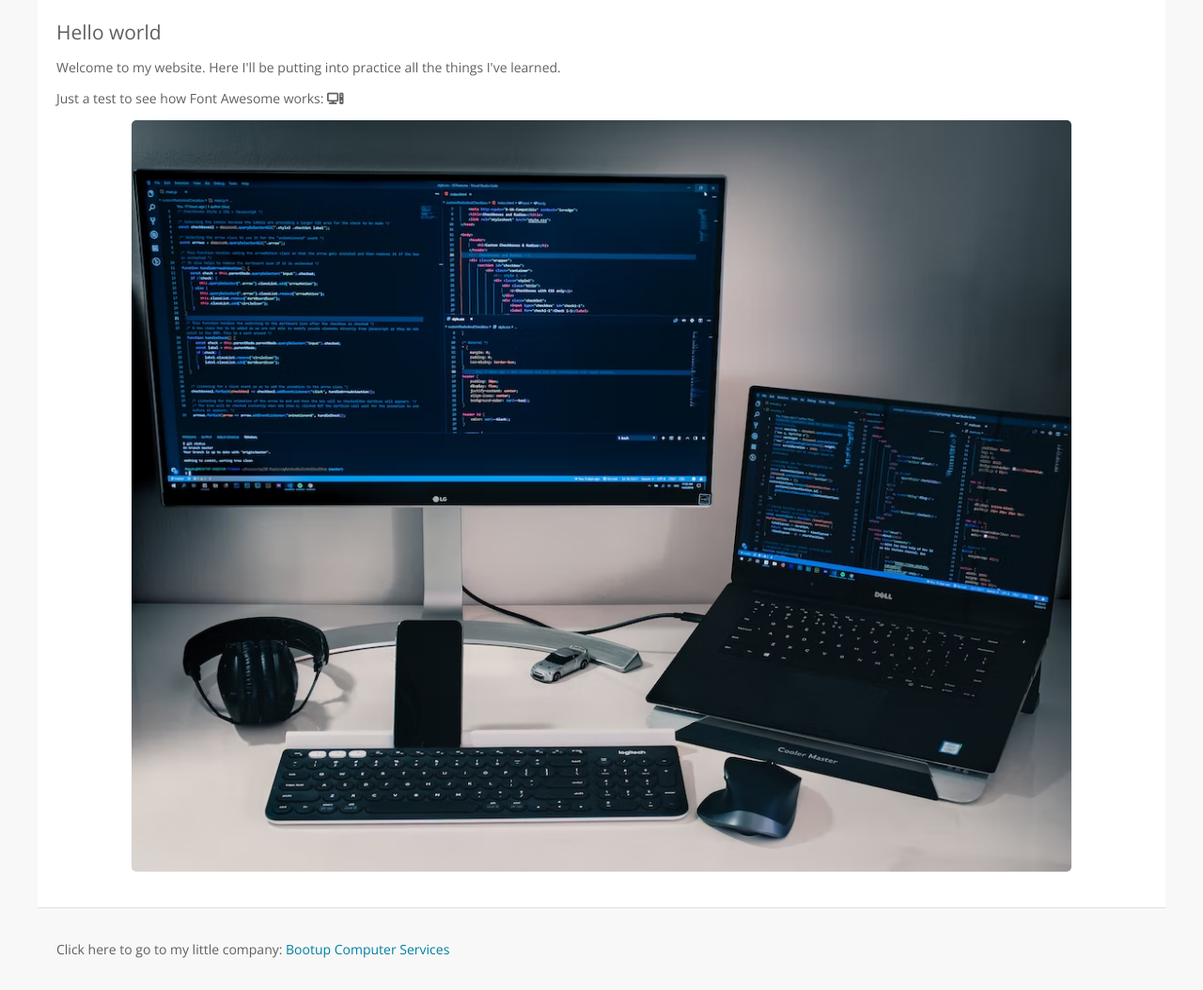
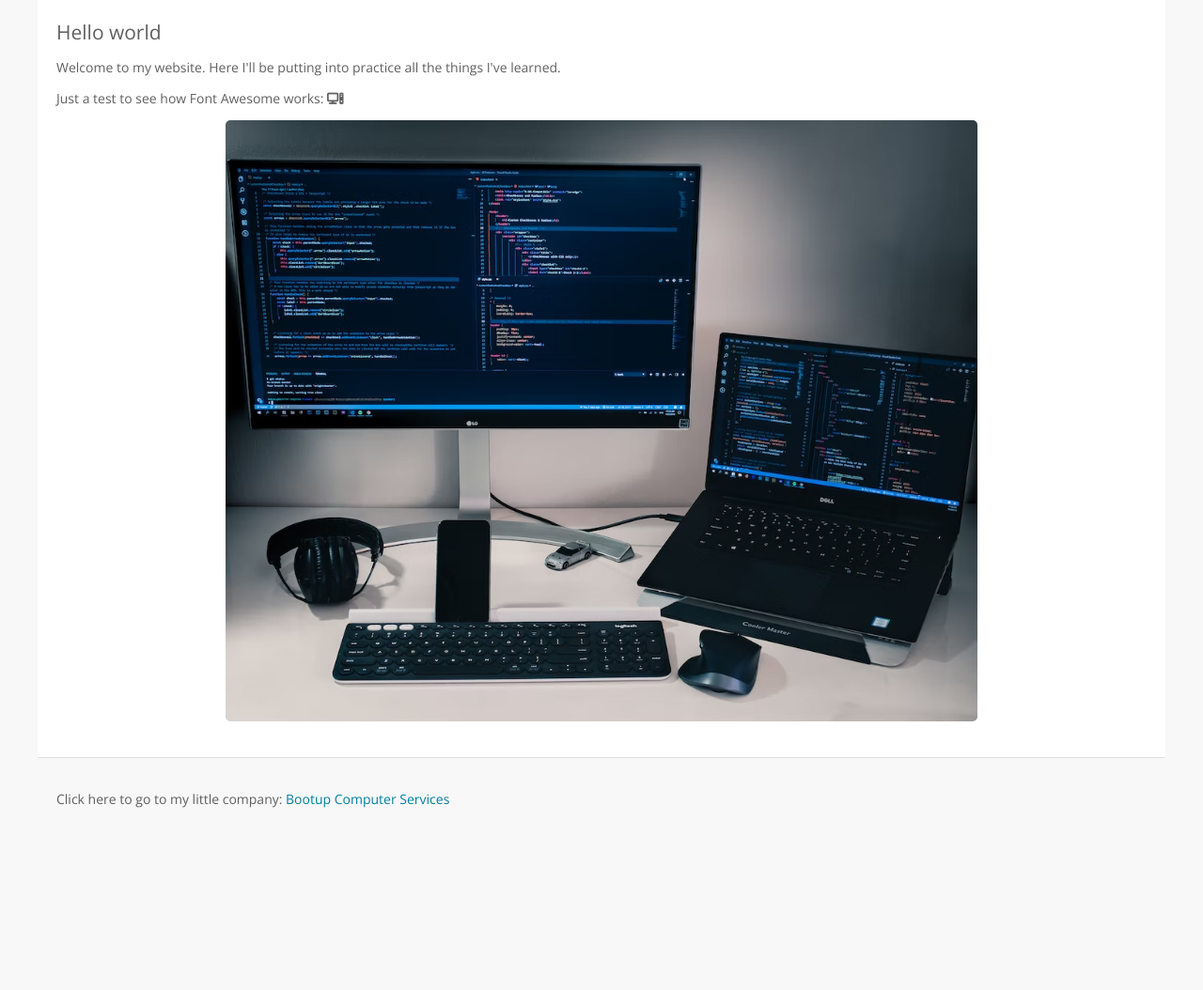
Before and after one commit to bootup-frode/noroff-html-css-ca, a PHP site: page / in a window 1280 px wide. Shown: the part 191-1245 px from the top of the page at 94% size. After the commit the page ends 1051 px from the top, so only its background shows below. Run offline with PHP 8.4, Linux system fonts and the light colour scheme; some libraries are stand-ins or nearby versions.

Commit message:
Update style.css

```diff
--- a/css/style.css
+++ b/css/style.css
@@ -16,4 +16,4 @@ main {margin:0 auto;max-width:1200px;background-color:#ffffff;border-bottom:1px
 
 footer {margin:0 auto;max-width:1200px;padding:20px;box-sizing:border-box}
 
-.firstImage {border-radius:5px;max-width:1000px}
+.firstImage {border-radius:5px;max-width:800px}
```
